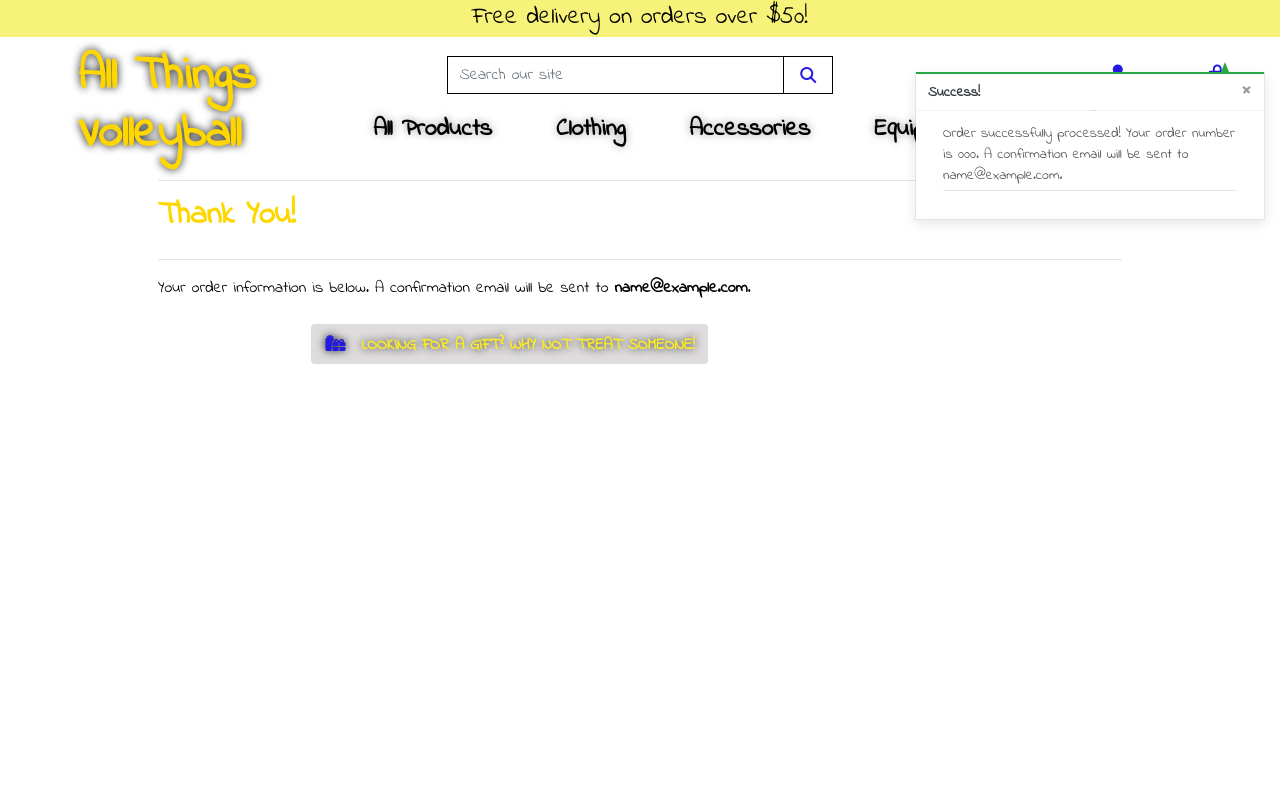
After one commit to smithylee81/All_Things_Volleyball, a Django app: page /checkout/checkout_success/000 in a window 1280 px wide. The commit adds this page. Run offline with Django 3.2, Linux system fonts and the light colour scheme; tables that the repository leaves empty hold one stand-in row (values such as "Sample post"); some libraries are stand-ins or nearby versions.

Commit message:
Add checkout success logic

```diff
--- a/checkout/__init__.py
+++ b/checkout/__init__.py
@@ -0,0 +1 @@
+default_app_config = 'checkout.apps.CheckoutConfig'
--- a/checkout/models.py
+++ b/checkout/models.py
@@ -39,7 +39,7 @@ class Order(models.Model):
         Update grand total each time a line item is added,
         accounting for delivery costs.
         """
-        self.order_total = self.lineitems.aggregate(Sum('lineitem_total'))['lineitem_total__sum']
+        self.order_total = self.lineitems.aggregate(Sum('lineitem_total'))['lineitem_total__sum'] or 0
         if self.order_total < settings.FREE_DELIVERY_THRESHOLD:
             self.delivery_cost = self.order_total * settings.STANDARD_DELIVERY_PERCENTAGE / 100
         else:
--- a/checkout/signals.py
+++ b/checkout/signals.py
@@ -11,8 +11,9 @@ def update_on_save(sender, instance, created, **kwargs):
     instance.order.update_total()
 
 @receiver(post_delete, sender=OrderLineItem)
-def update_on_save(sender, instance, **kwargs):
+def update_on_delete(sender, instance, **kwargs):
     """
     Update order total on lineitem delete
     """
+
     instance.order.update_total()
--- /dev/null
+++ b/checkout/templates/checkout/checkout_success.html
@@ -0,0 +1,42 @@
+{% extends "base.html" %}
+{% load static %}
+
+{% block extra_css %}
+    <link rel="stylesheet" href="{% static 'checkout/css/checkout.css' %}">
+{% endblock %}
+
+{% block page_header %}
+    <div class="container header-container">
+        <div class="row">
+            <div class="col"></div>
+        </div>
+    </div>
+{% endblock %}
+
+{% block content %}
+    <div class="overlay"></div>
+    <div class="container">
+        <div class="row">
+            <div class="col">
+                <hr>
+                <h2 class="logo-font mb-4">Thank You!</h2>
+                <hr>
+                <p class="text-black">Your order information is below. A confirmation email will be sent to <strong>{{ order.email }}</strong>.</p>
+            </div>
+        </div>
+
+        <div class="row">
+            <div class="col-12 col-lg-7"></div>
+        </div>
+        <div class="row">
+			<div class="col-12 col-lg-7 text-right">
+				<a href="{% url 'home' %}" class="btn btn-black rounded my-2">
+					<span class="icon mr-2">
+						<i class="fas fa-gifts"></i>
+					</span>
+					<span class="text-uppercase">Looking for a gift? Why not treat someone!</span>
+				</a>
+			</div>
+		</div>
+    </div>
+{% endblock %}
--- a/checkout/urls.py
+++ b/checkout/urls.py
@@ -2,5 +2,6 @@ from django.urls import path
 from . import views
 
 urlpatterns = [
-    path('', views.checkout, name='checkout')
+    path('', views.checkout, name='checkout'),
+    path('checkout_success/<order_number>', views.checkout_success, name='checkout_success'),
 ]
--- a/checkout/views.py
+++ b/checkout/views.py
@@ -1,8 +1,10 @@
-from django.shortcuts import render, redirect, reverse
+from django.shortcuts import render, redirect, reverse, get_object_or_404
 from django.contrib import messages
 from django.conf import settings
 
 from .forms import OrderForm
+from .models import Order, OrderLineItem
+from products.models import Product
 from bag.contexts import bag_contents
 
 import stripe
@@ -12,19 +14,69 @@ def checkout(request):
     stripe_public_key = settings.STRIPE_PUBLIC_KEY
     stripe_secret_key = settings.STRIPE_SECRET_KEY
 
-    bag = request.session.get('bag', {})
-    if not bag:
-        messages.error(request, "There's nothing in your bag at the moment")
-        return redirect(reverse('products'))
+    if request.method == 'POST':
+        bag = request.session.get('bag', {})
 
-    current_bag = bag_contents(request)
-    total = current_bag['grand_total']
-    stripe_total = round(total * 100)
-    stripe.api_key = stripe_secret_key
-    intent = stripe.PaymentIntent.create(
-        amount=stripe_total,
-        currency=settings.STRIPE_CURRENCY,
-    )
+        form_data = {
+            'full_name': request.POST['full_name'],
+            'email': request.POST['email'],
+            'phone_number': request.POST['phone_number'],
+            'country': request.POST['country'],
+            'postcode': request.POST['postcode'],
+            'town_or_city': request.POST['town_or_city'],
+            'street_address1': request.POST['street_address1'],
+            'street_address2': request.POST['street_address2'],
+            'county': request.POST['county'],
+        }
+        order_form = OrderForm(form_data)
+        if order_form.is_valid():
+            order = order_form.save()
+            for item_id, item_data in bag.items():
+                try:
+                    product = Product.objects.get(id=item_id)
+                    if isinstance(item_data, int):
+                        order_line_item = OrderLineItem(
+                            order=order,
+                            product=product,
+                            quantity=item_data,
+                        )
+                        order_line_item.save()
+                    else:
+                        for size, quantity in item_data['items_by_size'].items():
+                            order_line_item = OrderLineItem(
+                                order=order,
+                                product=product,
+                                quantity=quantity,
+                                product_size=size,
+                            )
+                            order_line_item.save()
+                except Product.DoesNotExist:
+                    messages.error(request, (
+                        "One of the products in your bag wasn't found in our database. "
+                        "Please call us for assistance!")
+                    )
+                    order.delete()
+                    return redirect(reverse('view_bag'))
+
+            request.session['save_info'] = 'save-info' in request.POST
+            return redirect(reverse('checkout_success', args=[order.order_number]))
+        else:
+            messages.error(request, 'There was an error with your form. \
+                Please double check your information.')
+    else:
+        bag = request.session.get('bag', {})
+        if not bag:
+            messages.error(request, "There's nothing in your bag at the moment")
+            return redirect(reverse('products'))
+
+        current_bag = bag_contents(request)
+        total = current_bag['grand_total']
+        stripe_total = round(total * 100)
+        stripe.api_key = stripe_secret_key
+        intent = stripe.PaymentIntent.create(
+            amount=stripe_total,
+            currency=settings.STRIPE_CURRENCY,
+        )
 
     order_form = OrderForm()
 
@@ -40,3 +92,24 @@ def checkout(request):
     }
 
     return render(request, template, context)
+
+
+def checkout_success(request, order_number):
+    """
+    Handle successful checkouts
+    """
+    save_info = request.session.get('save_info')
+    order = get_object_or_404(Order, order_number=order_number)
+    messages.success(request, f'Order successfully processed! \
+        Your order number is {order_number}. A confirmation \
+        email will be sent to {order.email}.')
+
+    if 'bag' in request.session:
+        del request.session['bag']
+
+    template = 'checkout/checkout_success.html'
+    context = {
+        'order': order,
+    }
+
+    return render(request, template, context)
--- a/static/css/base.css
+++ b/static/css/base.css
@@ -110,7 +110,8 @@ input.btn.btn-black.rounded-0.text-uppercase.mt-5{
     background-color: rgb(24, 112, 228);
 }
 
-a.btn.btn-black.btn-block.rounded-0{
+a.btn.btn-black.btn-block.rounded-0,
+.my-2{
     background-color:rgb(222, 220, 220);
     font-weight: bold;
     text-shadow:rgb(24, 23, 23) 0px 0px 8px;
```
Also changed, not shown: checkout/static/checkout/css/checkout.css (line endings or trailing spaces).
